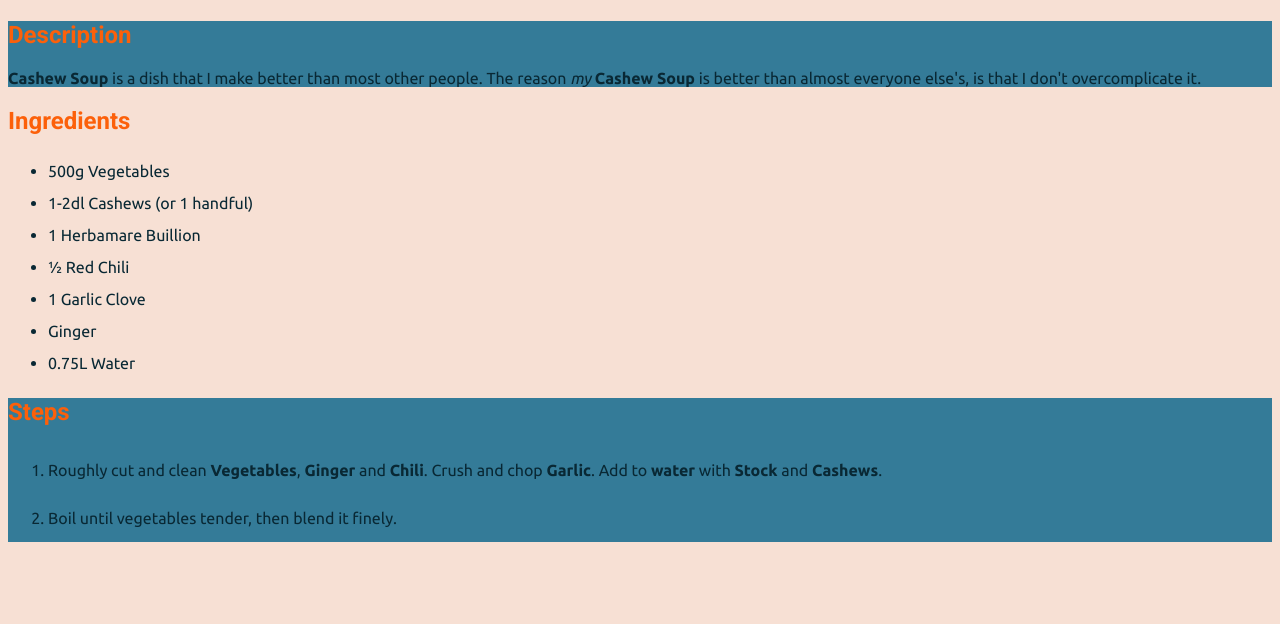
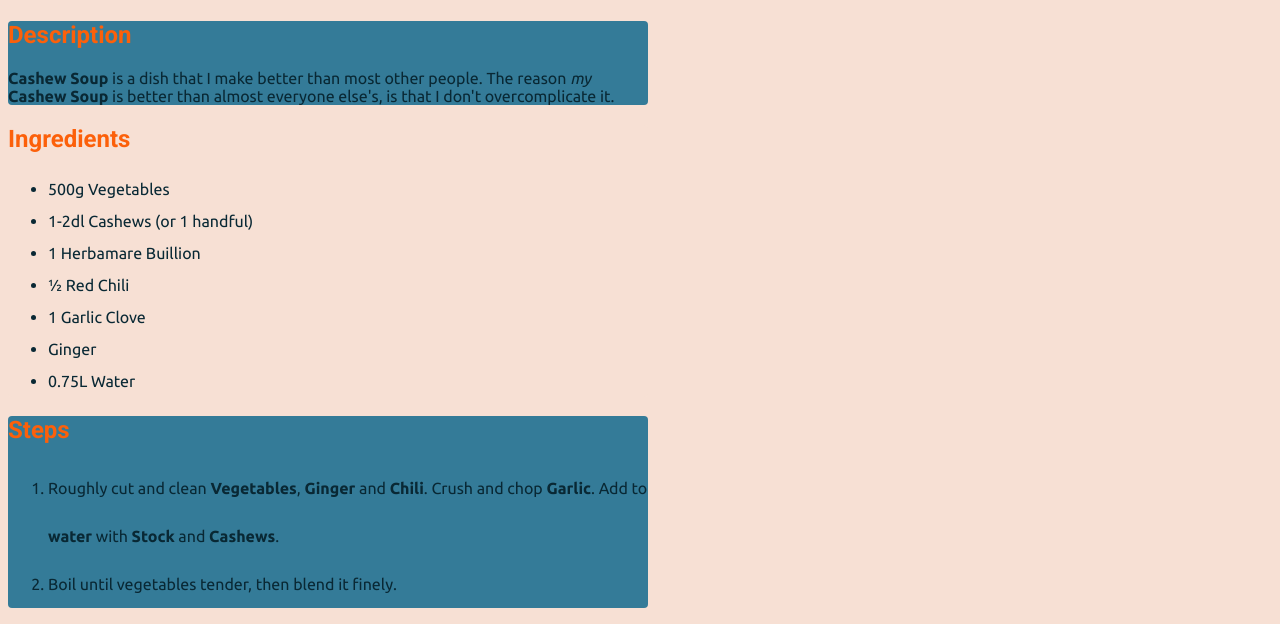
Before and after one commit to DavidStaus/odin-recipes, a plain HTML site: page recipes/cashew-soup.html in a window 1280 px wide. Shown: the part 649-1273 px from the top of the page. Before the commit the page ends 1207 px from the top, so only its background shows below. Drawn offline with Linux system fonts and the light colour scheme.

Commit message:
Update stylesheet.css

```diff
--- a/stylesheet.css
+++ b/stylesheet.css
@@ -39,14 +39,18 @@ ol li {
   line-height: 3em;
 }
 
-.desc {
+section {
+  width: 50vw;
+  border-radius: 4px;
+}
+
+.desc,
+.steps{
   background-color: var(--element);
+  padding: 4px, 4px, 8px, 4px;
 }
 
 .ingr {
   background-color: var(--background);
+  padding: 4px, 4px, 8px, 4px;
 }
-
-.steps {
-  background-color: var(--element);
-}
```
